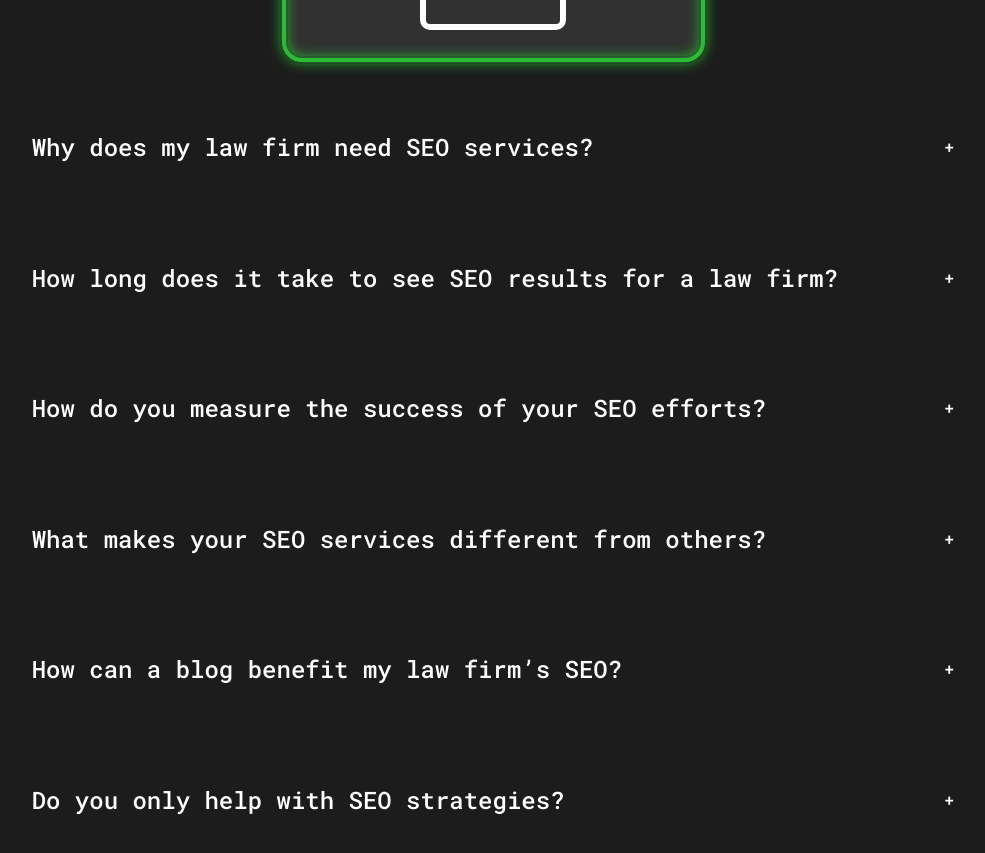
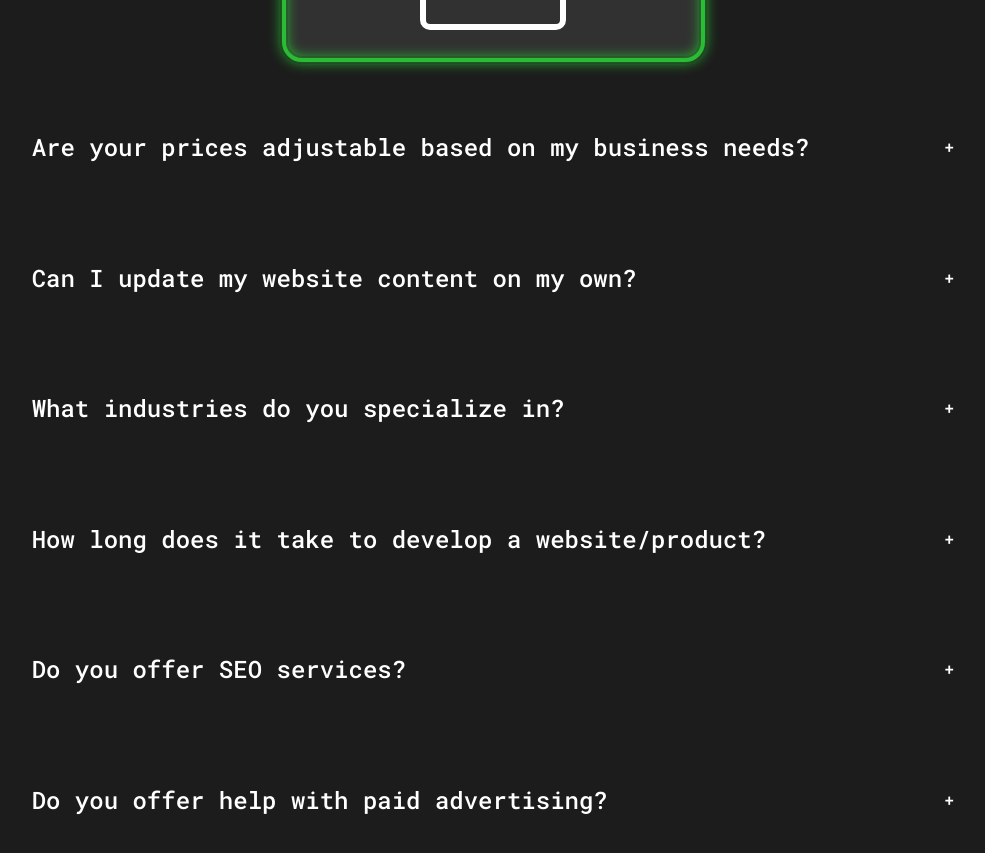
Before and after one commit to GrantGrowcott/Ninja-Devz, a Next.js app: page / in a window 1280 px wide. Shown: the part 7280-8133 px from the top of the page, without its empty margins (147-1132 px from the left). Built offline with nearby package versions, Linux system fonts and the light colour scheme.

Commit message:
Updated FAQ on Home Page

```diff
--- a/src/constants.tsx
+++ b/src/constants.tsx
@@ -65,6 +65,39 @@ export type FAQProps = {
     },
 ];
 
+export const homeFaqs = [
+  {
+    question: "Are your prices adjustable based on  my business needs?",
+    answer:
+      "Yes. We adapt our services based on your particular business requirements to ensure no time or resources are wasted. ",
+  },
+  {
+    question: "Can I update my website content on my own?",
+    answer:
+      "Generally we prefer to update the website for you, ensuring you can work on the things you know and love. This can be negotiated during our initial meetings! ",
+  },
+  {
+      question: "What industries do you specialize in?",
+      answer:
+        "We specialize in targeting legal firms and medical institutions that require web development and marketing services or custom web applications.",
+    },
+    {
+      question: "How long does it take to develop a website/product?",
+      answer:
+        "The overall process differs based on complexity, goals and our ability to communicate with you over time. A standard 5 page website will takes anywhere from 2-4 weeks to complete.",
+    },
+    {
+      question: "Do you offer SEO services?",
+      answer:
+        "Yes. We create a comprehensive plan that includes on-page SEO, off-page SEO, technical SEO along with the development of organic content that will drive customers and leads toward your website.",
+    },
+    {
+      question: "Do you offer help with paid advertising?",
+      answer:
+        "Yes. We analyze your current strategies to find out if you are targeting appropriate keywords, creating inviting landing pages, and converting customers based on measurable metrics that matter to your business.",
+    },
+];
+
 export {
   ninja,
   smallNinja,
--- a/src/pages/index.tsx
+++ b/src/pages/index.tsx
@@ -5,7 +5,7 @@ import Head from "next/head";
 import Image from "next/image";
 import { GetServerSideProps } from "next";
 import { gtag_report_conversion } from "@/helpers/helpers";
-import { faqs } from "@/constants";
+import { homeFaqs } from "@/constants";
 import FAQSection from "@/components/FAQSection";
 
 interface HomeProps {
@@ -251,7 +251,7 @@ const Home = ({ imageUrl }: HomeProps) => {
           </div>
         </section>
         <Products />
-        <FAQSection faqs = {faqs} textColor={isWhitePage ? "black" : "white"}/>
+        <FAQSection faqs = {homeFaqs} textColor={isWhitePage ? "black" : "white"}/>
       </div>
       <Footer />
     </main>
--- a/src/styles/globals.css
+++ b/src/styles/globals.css
@@ -1773,9 +1773,6 @@ color: var(--black);
   margin: 0;
   text-decoration: none;
 }
-.category__info__container h4 {
-}
-
 .white-text {
   color: white;
 }
```
